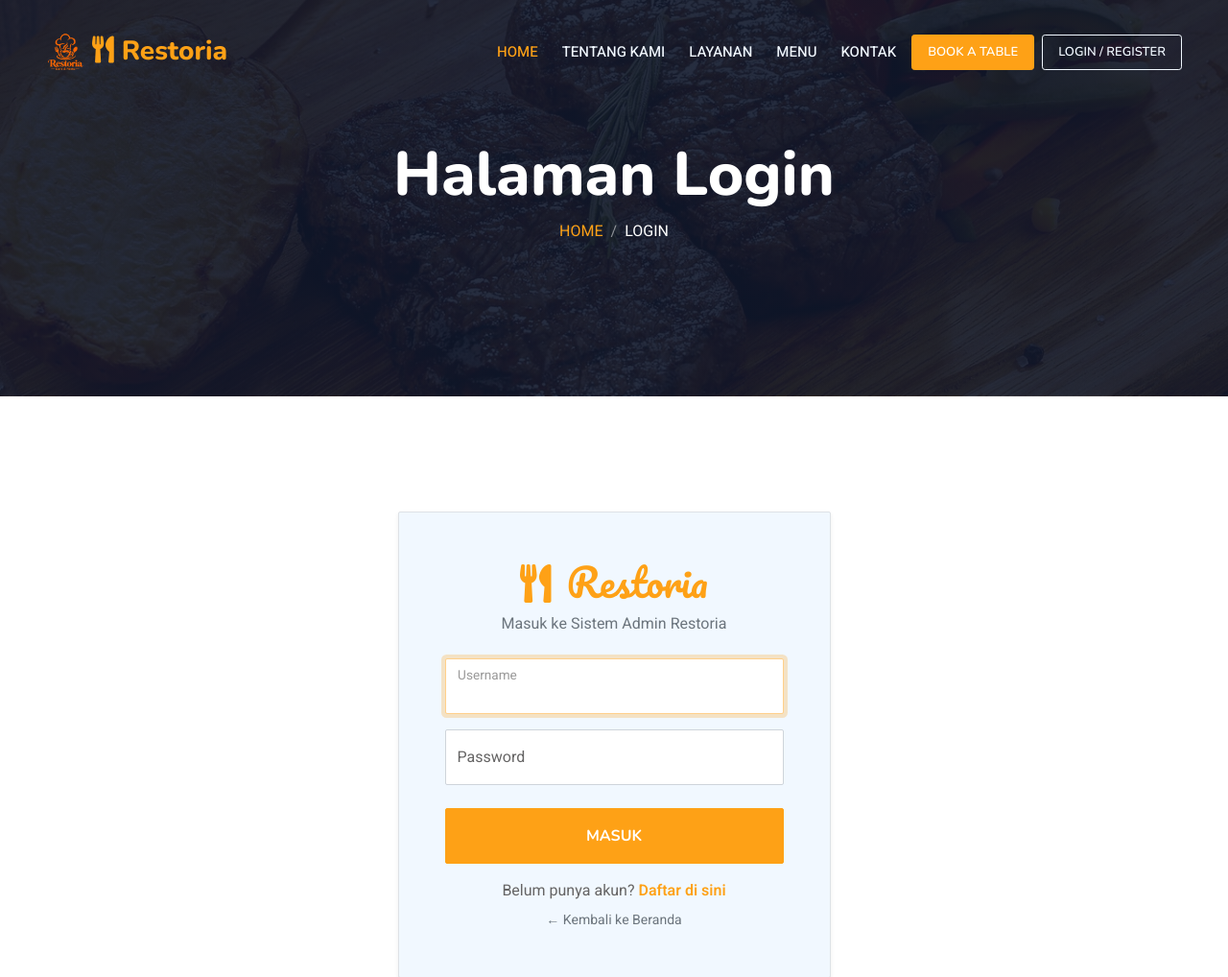
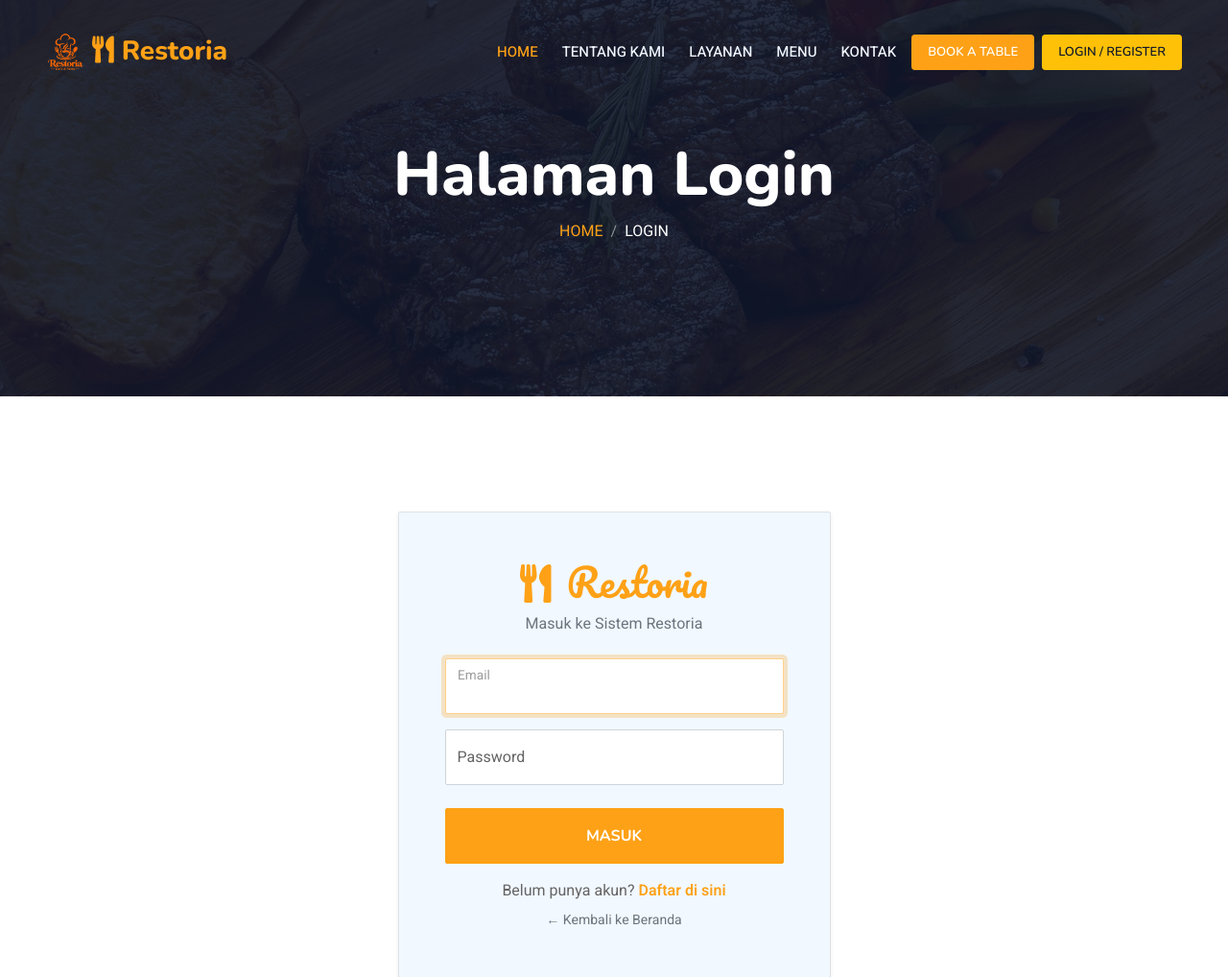
Before and after one commit to ikasanthia/ika-restoria, a Laravel app: page /auth in a window 1280 px wide. Shown: the top 1018 px of the page at 96% size. Run offline with Laravel 12, Linux system fonts and the light colour scheme; some libraries are stand-ins or nearby versions.

Commit message:
Tambah role middleware, proteksi route admin, dan seeder user awal

```diff
--- a/app/Http/Controllers/AuthController.php
+++ b/app/Http/Controllers/AuthController.php
@@ -2,49 +2,74 @@
 
 namespace App\Http\Controllers;
 
+use App\Models\User;
 use Illuminate\Http\Request;
+use Illuminate\Support\Facades\Auth;
+use Illuminate\Support\Facades\Hash;
 
 class AuthController extends Controller
 {
-    // Menampilkan Halaman Form Login
     public function showLoginForm()
     {
         return view('auth.login');
     }
 
-    // Memproses Logika Login (Persyaratan UTS: Username === Password)
     public function login(Request $request)
     {
-        $request->validate([
-            'username' => 'required',
-            'password' => 'required',
+        $credentials = $request->validate([
+            'email' => ['required', 'email'],
+            'password' => ['required'],
         ]);
 
-        if ($request->username === $request->password) {
-            return redirect()->route('dashboard')->with('success', 'Selamat datang! Anda berhasil login sebagai Admin Restoria.');
+        if (Auth::attempt($credentials)) {
+            $request->session()->regenerate();
+
+            $role = Auth::user()->role;
+
+            if ($role === 'admin') {
+                return redirect()->route('dashboard')
+                    ->with('success', 'Selamat datang, Admin!');
+            }
+
+            return redirect()->route('home')
+                ->with('success', 'Selamat datang, Pelanggan!');
         }
 
-        return redirect()->back()
-            ->with('error', 'Login gagal! Username dan Password harus sama.')
-            ->withInput();
+        return back()->withErrors([
+            'email' => 'Email atau password tidak sesuai.',
+        ])->onlyInput('email');
     }
 
-    // Menampilkan Halaman Form Register
     public function showRegisterForm()
     {
         return view('auth.register');
     }
 
-    // Memproses Registrasi (Simulasi Redirect ke Login dengan Alert Sukses)
     public function register(Request $request)
     {
-        $request->validate([
-            'name'     => 'required|string|max:255',
-            'email'    => 'required|email',
-            'password' => 'required|min:4|confirmed',
+        $validated = $request->validate([
+            'name' => ['required', 'string', 'max:255'],
+            'email' => ['required', 'email', 'max:255', 'unique:users,email'],
+            'password' => ['required', 'min:4', 'confirmed'],
         ]);
 
-        // Setelah berhasil mendaftar, kirim alert sukses ke halaman login
-        return redirect()->route('login')->with('status', 'Registrasi akun berhasil! Silakan masuk dengan akun Anda.');
+        User::create([
+            'name' => $validated['name'],
+            'email' => $validated['email'],
+            'password' => Hash::make($validated['password']),
+            'role' => 'pelanggan',
+        ]);
+
+        return redirect()->route('login')
+            ->with('status', 'Registrasi akun berhasil! Silakan masuk.');
+    }
+
+    public function logout(Request $request)
+    {
+        Auth::logout();
+        $request->session()->invalidate();
+        $request->session()->regenerateToken();
+
+        return redirect()->route('login');
     }
 }
--- a/app/Http/Controllers/ReservationController.php
+++ b/app/Http/Controllers/ReservationController.php
@@ -6,6 +6,7 @@ use Illuminate\Http\Request;
 use Illuminate\Support\Facades\DB;
 use App\Models\Reservation;
 use App\Models\Table;
+use Illuminate\Support\Facades\Auth;
 
 class ReservationController extends Controller
 {
@@ -21,6 +22,9 @@ class ReservationController extends Controller
     // Menyimpan data reservasi dari tamu
     public function store(Request $request)
     {
+        if (!Auth::check()) {
+            return redirect()->route('login')->with('error', 'Silakan login terlebih dahulu untuk melakukan reservasi meja.');
+        }
         $request->validate([
             'table_id' => 'required',
             'name' => 'required|string|max:255',
@@ -39,7 +43,7 @@ class ReservationController extends Controller
             'special_requests' => $request->special_requests,
         ]);
 
-        return redirect()->back()->with('success', 'Reservasi meja berhasil dikonfirmasi!');
+        return redirect()->back()->with('reservation_success', 'Reservasi meja berhasil dikonfirmasi!');
     }
 
     // Menampilkan form edit reservasi
--- a/app/Models/User.php
+++ b/app/Models/User.php
@@ -10,7 +10,7 @@ use Illuminate\Database\Eloquent\Factories\HasFactory;
 use Illuminate\Foundation\Auth\User as Authenticatable;
 use Illuminate\Notifications\Notifiable;
 
-#[Fillable(['name', 'email', 'password'])]
+#[Fillable(['name', 'email', 'password', 'role'])]
 #[Hidden(['password', 'remember_token'])]
 class User extends Authenticatable
 {
--- a/bootstrap/app.php
+++ b/bootstrap/app.php
@@ -11,8 +11,10 @@ return Application::configure(basePath: dirname(__DIR__))
         commands: __DIR__.'/../routes/console.php',
         health: '/up',
     )
-    ->withMiddleware(function (Middleware $middleware): void {
-        //
+    ->withMiddleware(function (Middleware $middleware) {
+        $middleware->alias([
+            'role' => \App\Http\Middleware\RoleMiddleware::class,
+        ]);
     })
     ->withExceptions(function (Exceptions $exceptions): void {
         $exceptions->shouldRenderJsonWhen(
--- a/resources/views/auth/login.blade.php
+++ b/resources/views/auth/login.blade.php
@@ -27,7 +27,7 @@
                     <div class="bg-light rounded p-4 p-sm-5 my-4 shadow-sm border">
                         <div class="text-center mb-4">
                             <h1 class="text-primary ff-secondary fw-normal m-0"><i class="fa fa-utensils me-3"></i>Restoria</h1>
-                            <p class="text-muted mt-2">Masuk ke Sistem Admin Restoria</p>
+                            <p class="text-muted mt-2">Masuk ke Sistem Restoria</p>
                         </div>
 
                         {{-- Alert Error saat Login GAGAL (Soal 2) --}}
@@ -41,8 +41,8 @@
                         <form action="{{ url('/auth') }}" method="POST">
                             @csrf
                             <div class="form-floating mb-3">
-                                <input type="text" name="username" class="form-control" id="username" placeholder="Username" value="{{ old('username') }}" required autofocus>
-                                <label for="username">Username</label>
+                                <input type="text" name="email" class="form-control" id="email" placeholder="name@example.com" value="{{ old('email') }}" required autofocus>
+                                <label for="email">Email</label>
                             </div>
 
                             <div class="form-floating mb-4">
--- a/resources/views/layouts/guest/header.blade.php
+++ b/resources/views/layouts/guest/header.blade.php
@@ -17,7 +17,32 @@
             </div>
             <div class="d-flex align-items-center gap-2">
                 <a href="{{ url('/') }}#booking" class="btn btn-primary btn-sm px-3 py-2 text-nowrap" style="font-size: 13px; font-weight: 600;">Book A Table</a>
-                <a href="{{ route('login') }}" class="btn btn-outline-light btn-sm px-3 py-2 text-nowrap" style="font-size: 13px; font-weight: 600;">Login / Register</a>
+              @guest
+    <a href="{{ route('login') }}" class="btn btn-sm btn-warning text-dark px-3 py-2 text-nowrap" style="font-size: 13px; font-weight: 600;">Login / Register</a>
+@else
+    <div class="dropdown text-nowrap">
+        <a href="#" class="btn btn-sm btn-warning text-dark dropdown-toggle px-3 py-2 d-flex align-items-center gap-1" data-bs-toggle="dropdown" aria-expanded="false" style="font-size: 13px; font-weight: 600;">
+            <span>{{ Auth::user()->name }}</span>
+            <small class="fw-normal">({{ ucfirst(Auth::user()->role) }})</small>
+        </a>
+        <ul class="dropdown-menu dropdown-menu-end mt-2">
+            <li>
+                <span class="dropdown-item-text small text-muted">
+                    Role: <strong>{{ ucfirst(Auth::user()->role) }}</strong>
+                </span>
+            </li>
+            <li><hr class="dropdown-divider my-1"></li>
+            <li>
+                <form method="POST" action="{{ route('logout') }}" class="m-0">
+                    @csrf
+                    <button type="submit" class="dropdown-item text-danger d-flex align-items-center">
+                        Keluar
+                    </button>
+                </form>
+            </li>
+        </ul>
+    </div>
+@endguest
             </div>
         </div>
     </nav>
--- a/routes/web.php
+++ b/routes/web.php
@@ -11,26 +11,21 @@ use App\Http\Controllers\AuthController;
 use App\Http\Controllers\ReservationController;
 use App\Http\Controllers\TableController;
 
+// Route publik (Guest & Pelanggan)
 Route::get('/', [GuestController::class, 'home'])->name('home');
 Route::get('/contact', [GuestController::class, 'contact'])->name('contact');
-Route::get('/admin', [AdminController::class, 'index'])->name('dashboard');
+
+// Proses simpan reservasi dari form halaman utama (tetap cek Auth::check() di controller)
+Route::post('/reservations', [ReservationController::class, 'store'])->name('reservations.store');
 
 // Route tampilan Login & Register
-Route::get('/login', function(){
-    return view('auth.login');
-    })->name('login');
+Route::get('/login', function () {
+    return view ('auth.login');
+})->name('login');
 
-Route::get('/register', function(){
+Route::get('/register', function () {
     return view('auth.register');
-    })->name('register');
-
-Route::resource('kategori', KategoriController::class);
-
-Route::resource('menu', MenuController::class);
-
-Route::resource('banners', BannerController::class);
-
-Route::resource('user', UserController::class);
+})->name('register');
 
 Route::get('/auth', [AuthController::class, 'showLoginForm'])->name('login');
 Route::post('/auth', [AuthController::class, 'login']);
@@ -38,6 +33,15 @@ Route::post('/auth', [AuthController::class, 'login']);
 Route::get('/register', [AuthController::class, 'showRegisterForm'])->name('register');
 Route::post('/register', [AuthController::class, 'register']);
 
-Route::resource('reservations', ReservationController::class);
+Route::post('/logout', [AuthController::class, 'logout'])->name('logout');
 
-Route::resource('tables', TableController::class);
+// Route khusus Admin (terproteksi RoleMiddleware)
+Route::middleware('role:admin')->group(function () {
+    Route::get('/admin', [AdminController::class, 'index'])->name('dashboard');
+    Route::resource('kategori', KategoriController::class);
+    Route::resource('menu', MenuController::class);
+    Route::resource('banners', BannerController::class);
+    Route::resource('user', UserController::class);
+    Route::resource('reservations', ReservationController::class)->except(['store']);
+    Route::resource('tables', TableController::class);
+});
```
Also changed, not shown: app/Http/Middleware/RoleMiddleware.php (added, +24 -0 lines), database/seeders/CreateFirstUser.php (added, +24 -0 lines), resources/views/guest/home.blade.php (+6 -3 lines), resources/views/layouts/admin/header.blade.php (+15 -7 lines), database/migrations/2026_11_20_023121_add_role_to_users_table.php (added).
